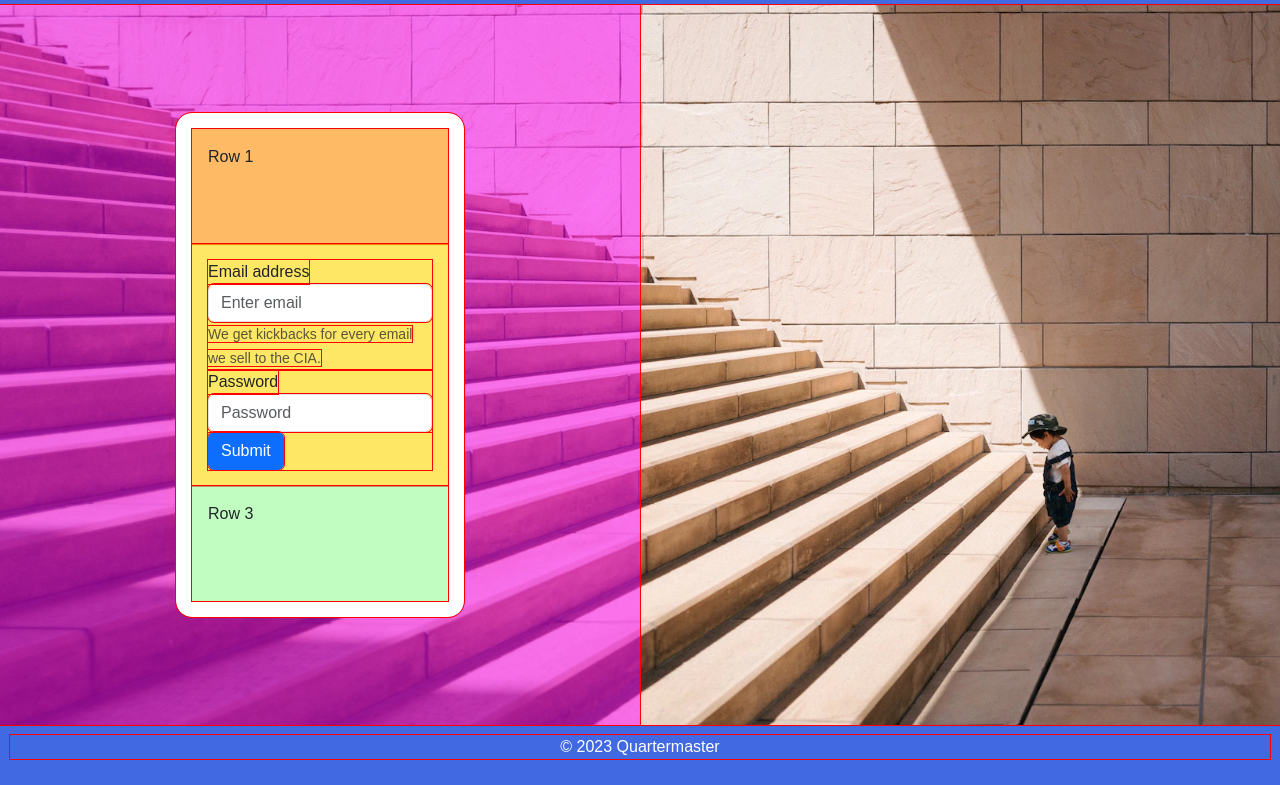
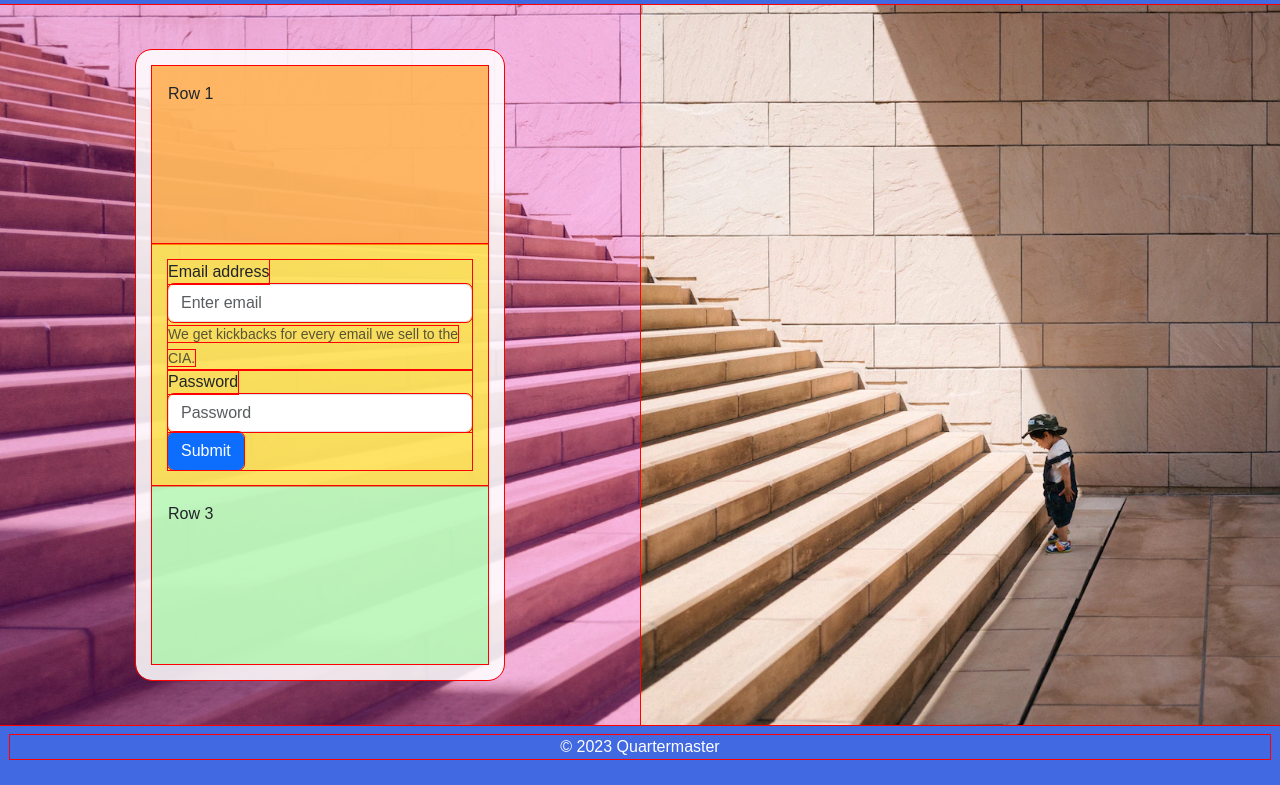
Before and after one commit to erenlin/quartermaster, a plain HTML site: page index.html in a window 1280 px wide. Shown: the part 55-840 px from the top of the page. Drawn offline with nearby package versions, Linux system fonts and the light colour scheme.

```diff
--- a/css/styles.css
+++ b/css/styles.css
@@ -64,16 +64,16 @@
   height: 100%;
   align-items: center;
   justify-content: center;
-  background-color: rgba(255, 0, 255, 0.5);
+  background-color: rgba(255, 0, 255, 0.2);
 }
 
 #index-login_container_box {
   display: flex;
   flex-direction: column;
-  width: 45%;
-  height: 70%;
+  width: 57.5%;
+  height: 87.5%;
   padding: 1rem;
-  background-color: white;
+  background-color: #ffffffDD;
   border-radius: 1rem;
   box-sizing: border-box;
 }
```
